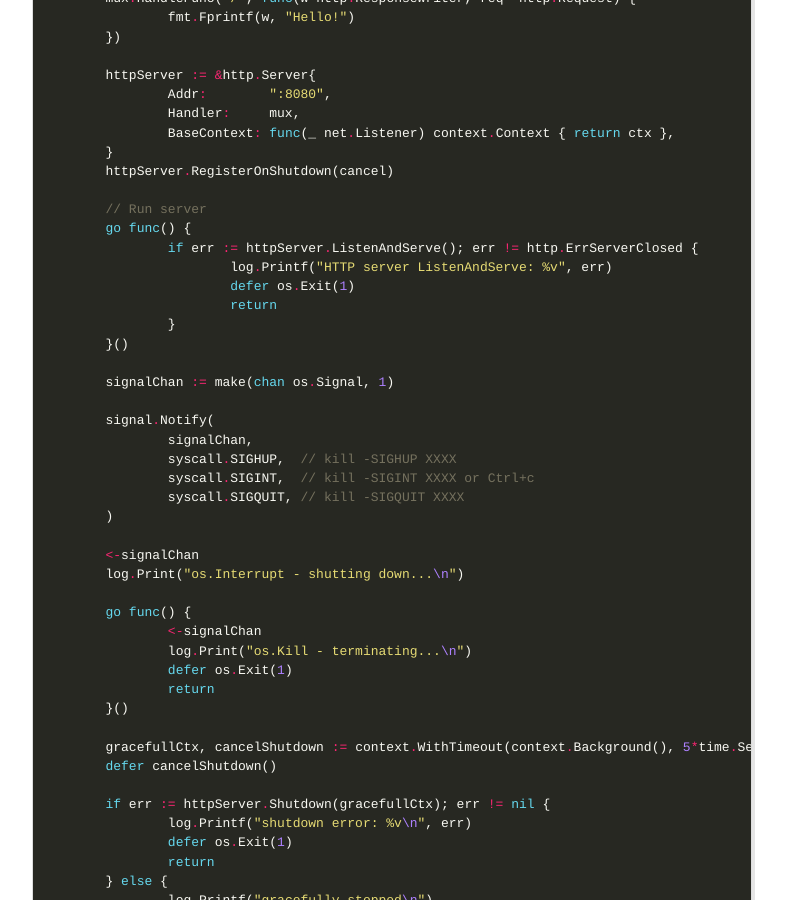
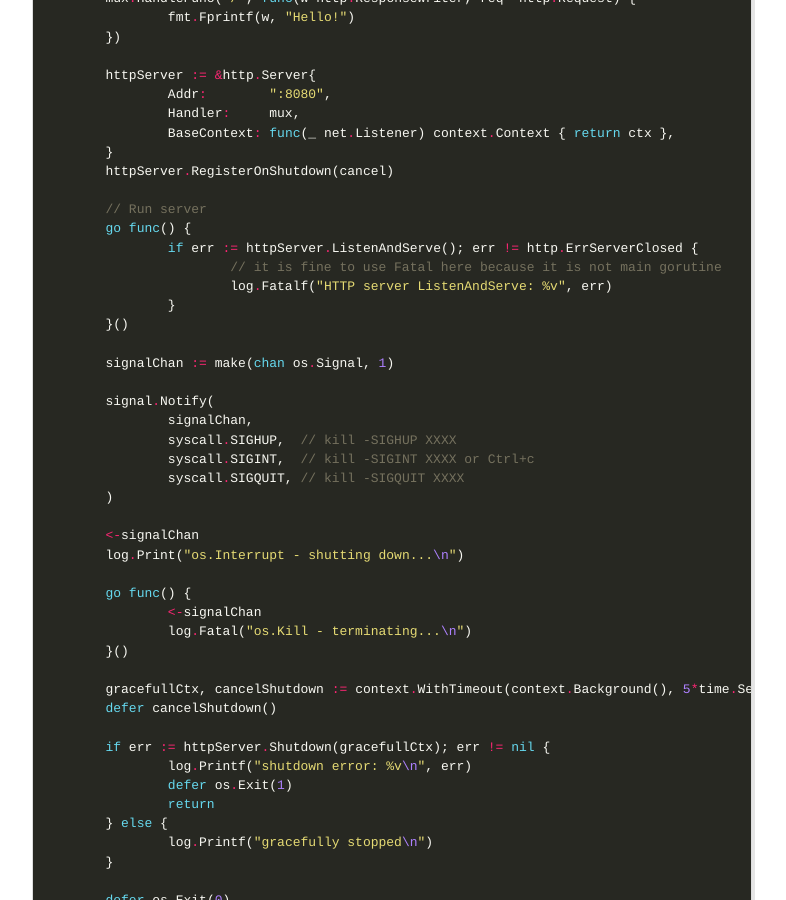
Before and after one commit to vardius/vardius.github.io, a Jekyll site: the page built from _posts/2020-6-18-handle-signals-to-graceful-shutdown-http-server.md, in a window 1280 px wide and 900 px high, scrolled down 4588 px. Shown: the whole window, without its empty margins (248-1034 px from the left). Built offline with Jekyll 4.4.1, drawn with Linux system fonts in a browser that asks for light colours; comment, search, counter and statistics services are not loaded.

Commit message:
Improve snippets

````diff
--- a/_posts/2020-6-18-handle-signals-to-graceful-shutdown-http-server.md
+++ b/_posts/2020-6-18-handle-signals-to-graceful-shutdown-http-server.md
@@ -148,9 +148,8 @@ func main() {
 	// Run server
 	go func() {
 		if err := httpServer.ListenAndServe(); err != http.ErrServerClosed {
-			log.Printf("HTTP server ListenAndServe: %v", err)
-			defer os.Exit(1)
-			return
+			// it is fine to use Fatal here because it is not main gorutine
+			log.Fatalf("HTTP server ListenAndServe: %v", err)
 		}
 	}()
 
@@ -168,9 +167,7 @@ func main() {
 
 	go func() {
 		<-signalChan
-		log.Print("os.Kill - terminating...\n")
-		defer os.Exit(1)
-		return
+		log.Fatal("os.Kill - terminating...\n")
 	}()
 
 	gracefullCtx, cancelShutdown := context.WithTimeout(context.Background(), 5*time.Second)
@@ -189,7 +186,7 @@ func main() {
 }
 ```
 
-Run this example on [The Go Playground](https://play.golang.org/p/fgh621NXRAO)
+Run this example on [The Go Playground](https://play.golang.org/p/6w3yFxU1N24)
 
 # Conclusion
 
````
